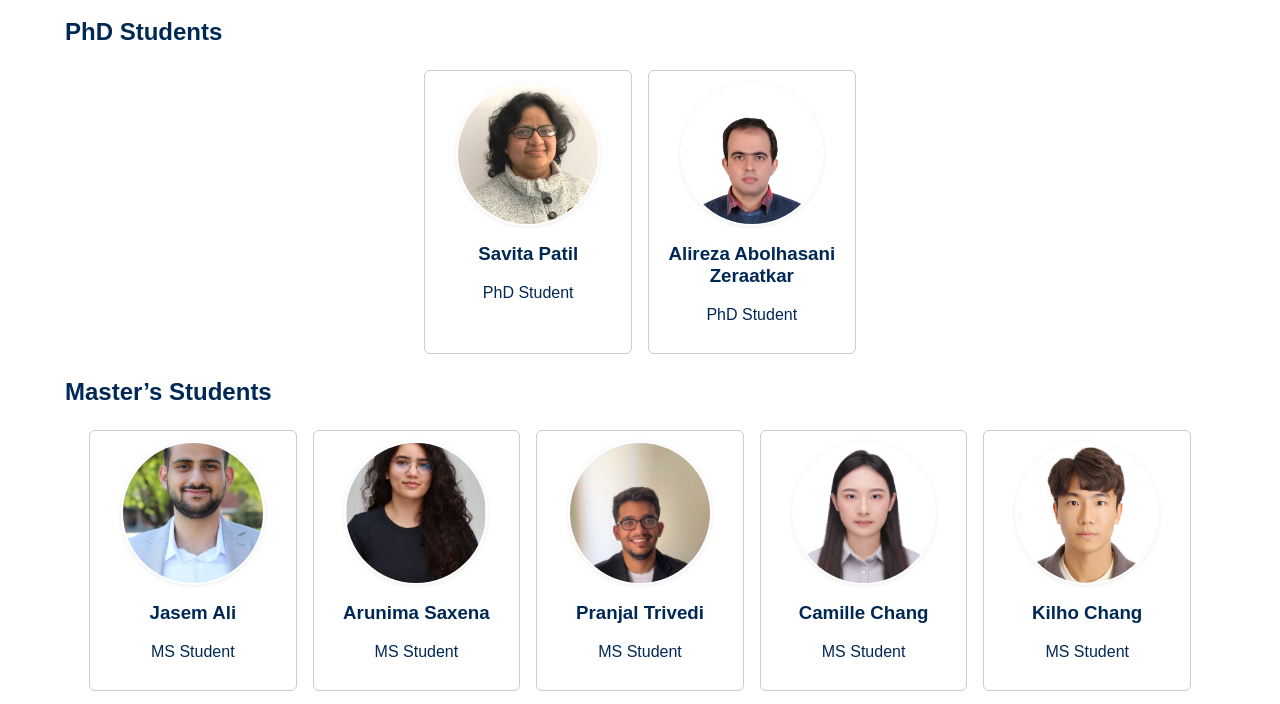
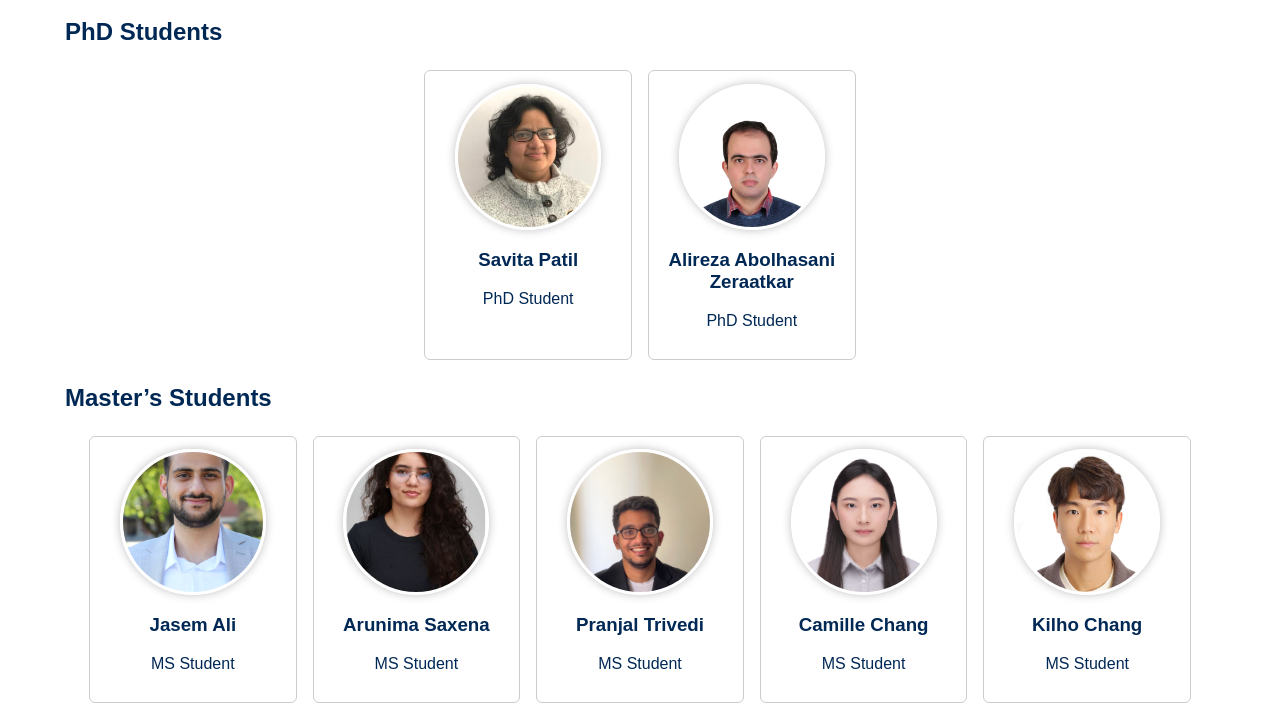
Before and after one commit to prnjl10/Lab_Website, a website: page people.html in a window 1280 px wide. Shown: the part 106-810 px from the top of the page. Drawn offline with Linux system fonts and the light colour scheme; files whose address does not match are found by name.

Commit message:
added shadow

```diff
--- a/styles.css
+++ b/styles.css
@@ -410,7 +410,7 @@ body {
   --avatar-size: 140px;
 }
 
-/* 2️⃣ 사람 카드 */
+
 .person-card {
   background: white;
   border: 1px solid #ccc;
@@ -420,7 +420,7 @@ body {
   border-radius: 6px;
 }
 
-/* 3️⃣ 프로필 사진 (HTML의 class="person-photo") */
+
 .person-card img.person-photo {
   width: var(--avatar-size) !important;
   height: var(--avatar-size) !important;
@@ -429,7 +429,11 @@ body {
   border-radius: 50% !important;
   object-fit: cover !important;
   object-position: center !important;
-  box-shadow: 0 0 0 2px #fff, 0 1px 6px rgba(0,0,0,0.15);
+
+
+  border: 3px solid #fff;
+  box-shadow:
+    0 0 10px rgba(0, 0, 0, 0.25);
 }
 
 /* 4️⃣ 그리드 정렬 */
```
